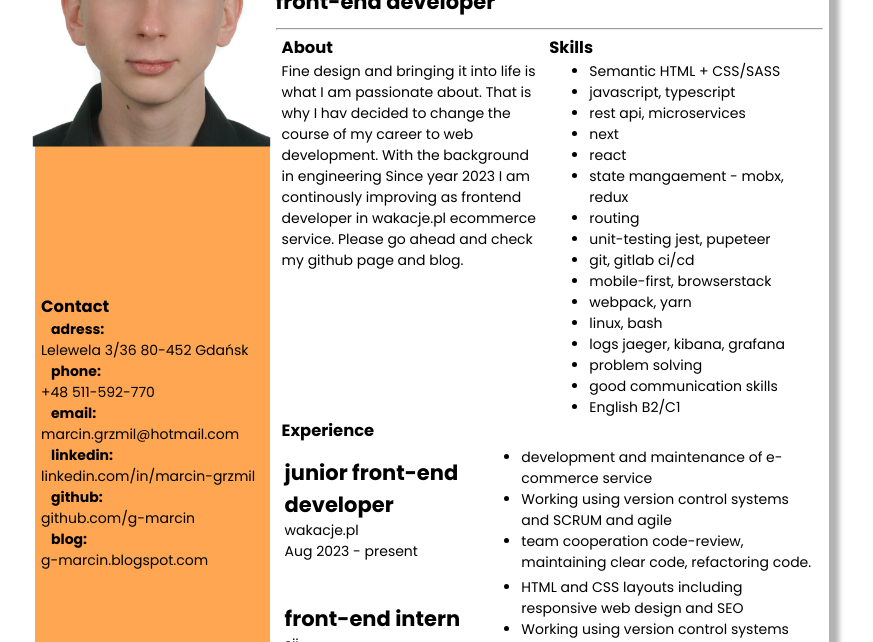
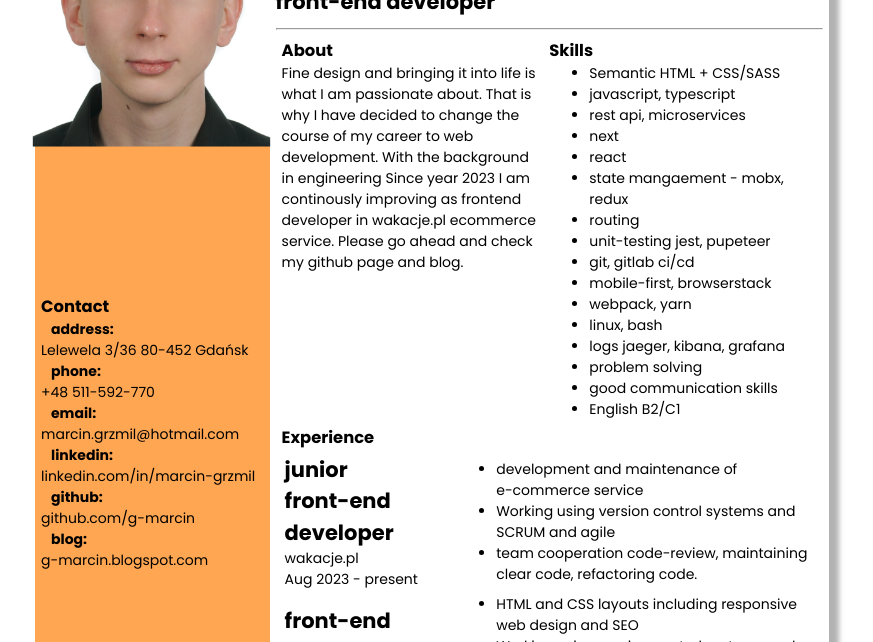
Before and after one commit to g-marcin/cv-html, a website with bundled scripts: page index.html in a window 1280 px wide. Shown: the part 158-800 px from the top of the page, without its empty margins (208-1081 px from the left). Built offline with nearby package versions, Linux system fonts and the light colour scheme.

```diff
--- a/index.html
+++ b/index.html
@@ -18,13 +18,10 @@
 </head>
 <body>
     <aside>
-
-            <!-- <img src="https://picsum.photos/250/500" alt="cv-picture"> -->
             <img src="./marcin-grzmil.jpg" alt="cv-picture" class="cv-picture">
-
         <section>
             <h3>Contact</h3>
-                        <h4>adress:</h4>
+                        <h4>address:</h4>
                             <!-- <a href="https://www.google.com/maps/place/Lelewela+3%252F36,+80-452+Gda%C5%84sk">
                             </a>                        -->
                                 <span>
@@ -59,7 +56,7 @@
                 <h3>About</h3>
                     <p>
                         Fine design and bringing it into life is what I am passionate about.
-                        That is why I hav decided to change the course of my career to web development. With the background in engineering
+                        That is why I have decided to change the course of my career to web development. With the background in engineering
                         Since year 2023 I am continously improving as frontend developer in wakacje.pl ecommerce service.
                         Please go ahead and check my github page and blog.
                     </p>
@@ -86,31 +83,27 @@
                     </ul>
         </section>
         </section>
-        <section>
+        <section class="experience">
         <h3>Experience</h3>
         <table>
-            <!-- <thead>
-                <tr>
-                    <th>details</th>
-                    <th>description</th>
-                </tr>
-            </thead> -->
             <tbody>
                 <tr>
                     <td>
-                        <h2>junior front-end developer</h2>
+                        <h2>junior<br> front-end developer</h2>
                         <span>wakacje.pl</span><br/>
                         <span>Aug 2023 - present</span>
                     </td>
                     <td>
                         <ul>
-                            <li>development and maintenance of e-commerce service</li>
+                            <li>development and maintenance of<br> e-commerce service</li>
                             <li>Working using version control systems and SCRUM and agile</li>
                             <li>team cooperation code-review, maintaining clear code, refactoring code.</li>
                         </ul>
                     </td>
-                    </tr>
+                </tr>
+
                 <tr>
+
                 <td>
                     <h2>front-end  intern</h2>
                     <span>sii</span><br/>
@@ -179,7 +172,7 @@
                         <h4>github:</h4>
                         <a href="https://github.com/g-marcin">github.com/g-marcin</a>
                         <h4>blog:</h4>
-                        <a href="https://g-marcin-journal.blogspot.com/">g-marcin-journal.blogspot.com</a>
+                        <a href="https://g-marcin.blogspot.com/">g-marcin-journal.blogspot.com</a>
         </section>
     </div>
     <footer>
--- a/style.css
+++ b/style.css
@@ -103,7 +103,7 @@
     justify-content: space-around;
     justify-self: stretch;
     flex-grow: 3;
-    padding: 6px 6px 50px 6px;
+    padding: 6px 6px 25px 6px;
 }
 
 h2.university{
```
Also changed, not shown: package.json (+8 -11 lines), netlify.toml, 4 other files.
